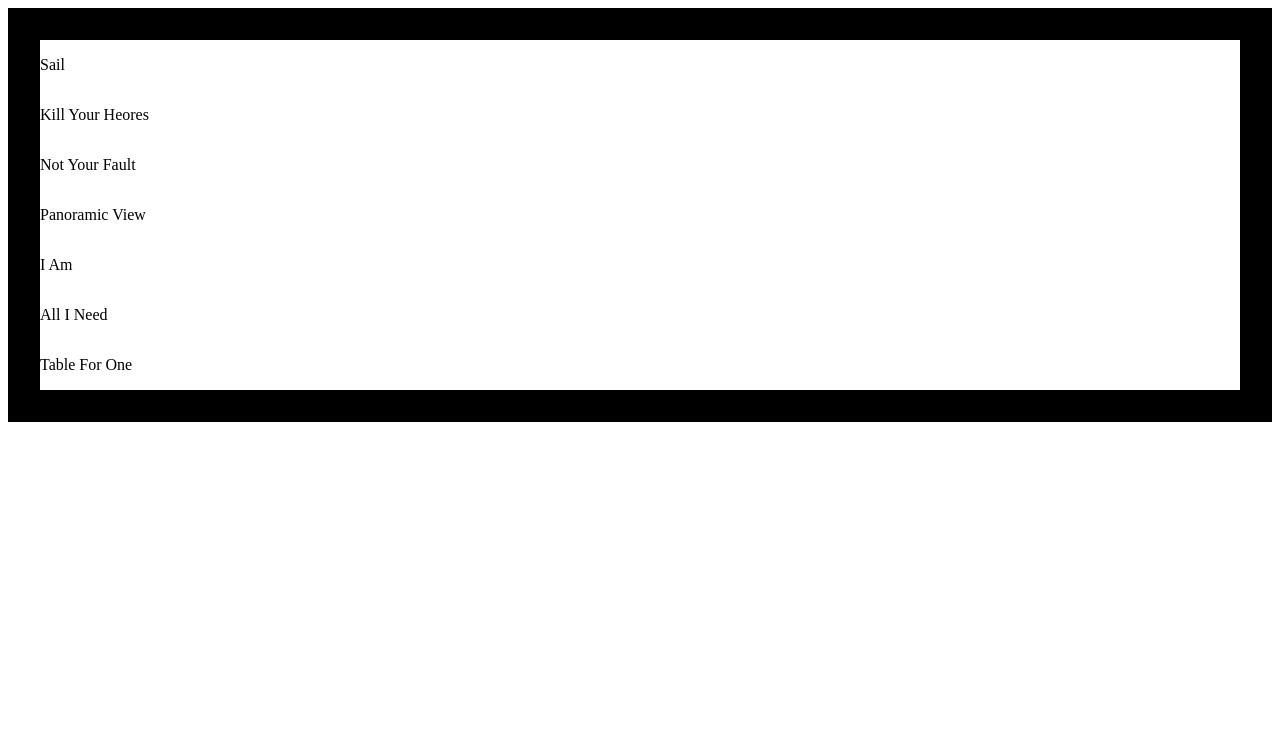
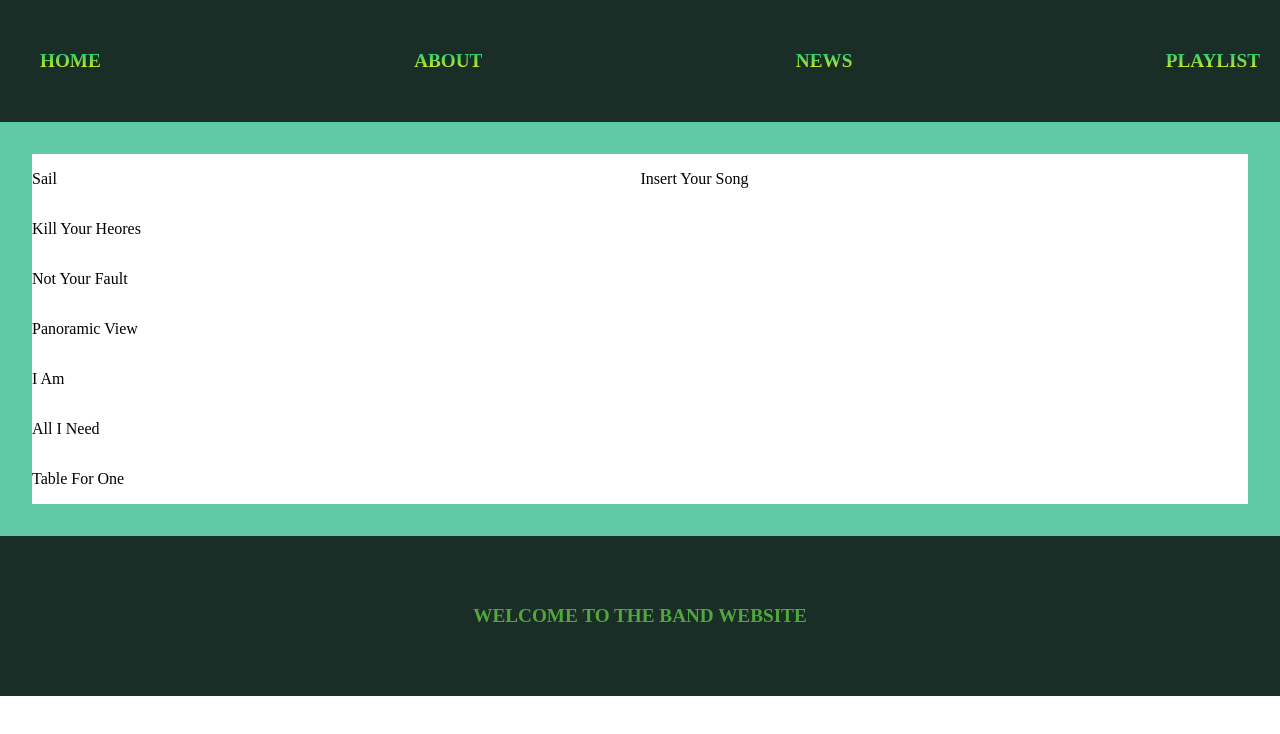
Before and after one commit to Sverde22/Repositorio, an Astro site: page /Playlist in a window 1280 px wide. Built offline with nearby package versions, Linux system fonts and the light colour scheme; Astro itself is replaced by a stand-in of ours.

```diff
--- a/src/pages/Playlist.astro
+++ b/src/pages/Playlist.astro
@@ -8,7 +8,14 @@
 		<meta name="generator" content={Astro.generator} />
 		<title>Astro</title>
 	</head>
-	<body>
+	<body><div class="Head">
+        <ul>
+            <li><a href="/">Home</a></li>
+            <li><a href="$">About</a></li>
+            <li><a href="$">News</a></li>
+            <li><a href="/Playlist">Playlist</a></li>
+        </ul>
+    </div>
     <div class="songs">
     <p class="song1">Sail</p>
     <p class="song2">Kill Your Heores</p>
@@ -17,11 +24,72 @@
     <p class="song5">I Am</p>
     <p class="song6">All I Need</p>
     <p class="song7">Table For One</p>
+    <p class="insert">Insert Your Song</p>
     </div>
+        <footer>
+            <p>Welcome to the Band Website</p>
+        </footer>
         <style>
     .songs{
       display: grid;
-      border: 2rem,solid,black;
+      border: 2rem,solid,rgb(96, 201, 166);
+    }
+    .insert{
+        grid-row: 1 / 9;
+        grid-column: 2;
+    }
+    .Band{
+		background-image:  linear-gradient(rgba(1, 197, 135, 0.984), #ecf00d);
+		background-clip: text;
+		-webkit-text-fill-color: transparent;
+		background-color: rgba(1, 197, 135, 0.984);
+		padding-top: 200px;
+	    padding-bottom: 200px;
+	    text-transform: uppercase;
+	}
+    ul{
+	display: flex;
+    justify-content: space-between;
+	padding-top: 50px;
+	padding-bottom: 50px;
+	margin: 0%;
+	padding-right: 20px;
+	list-style: none;
+	background: rgb(27, 45, 39);
+}
+ul a{
+	background-image:  linear-gradient(rgba(1, 197, 135, 0.984), #ecf00d);
+	background-clip: text;
+	-webkit-text-fill-color: transparent;
+	background-color: rgba(1, 197, 135, 0.984);
+	text-transform: uppercase;
+	font-size: larger;
+	font-weight: bold;
+	text-decoration: none;
+}
+.Head{
+	display: flex;
+	flex-direction: column;
+	background: radial-gradient(rgb(27, 45, 39) 300px,rgb(96, 201, 166));
+}
+footer{
+	padding-top: 50px;
+	padding-bottom: 50px;
+	text-transform: uppercase;
+	text-spacing-trim: 20%;
+	color: #4fa83d;
+	background: rgb(27, 45, 39);
+	text-align: center;
+	font-size: larger;
+	font-weight: bold;
+	text-decoration: none;
+}
+html body{
+width: 100%;
+height: 100%;
+margin: 0;
+padding: 0;
+box-sizing: border-box;
 }
         </style>
     </body>
--- a/src/pages/index.astro
+++ b/src/pages/index.astro
@@ -11,10 +11,10 @@
 	<body>
 		<div class="Head">
 	<ul>
-		<li><a href="$">Home</a></li>
+		<li><a href="/">Home</a></li>
 		<li><a href="$">About</a></li>
 		<li><a href="$">News</a></li>
-		<li><a href="Playlist">Playlist</a></li>
+		<li><a href="/Playlist">Playlist</a></li>
 	</ul>
 	<div class="Back">
 	<h1 class="Band"> Awolnation</h1>
```
Also changed, not shown: src/News/New.md (added, +40 -0 lines). Lines whose indentation alone changed are shown as unchanged.
